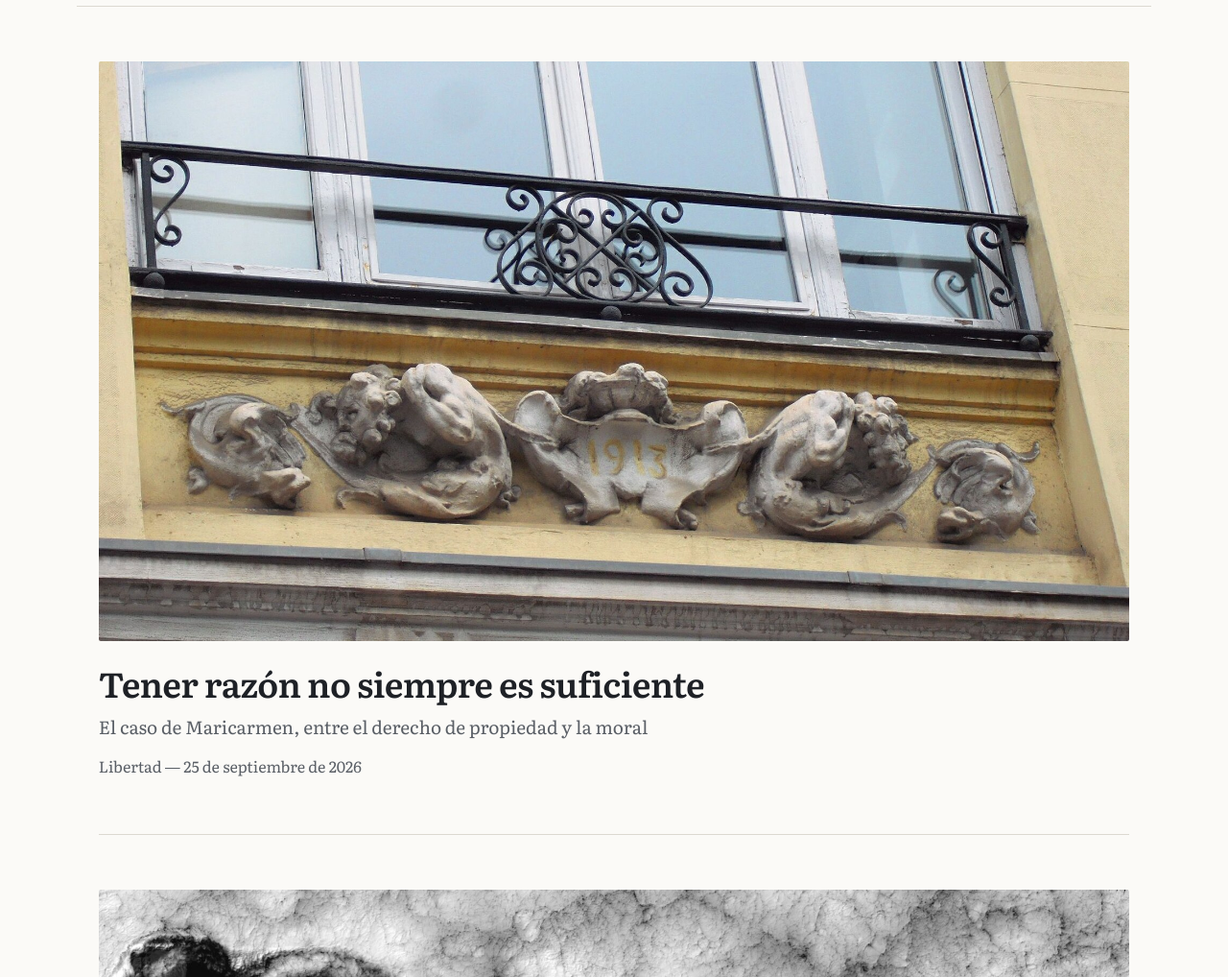
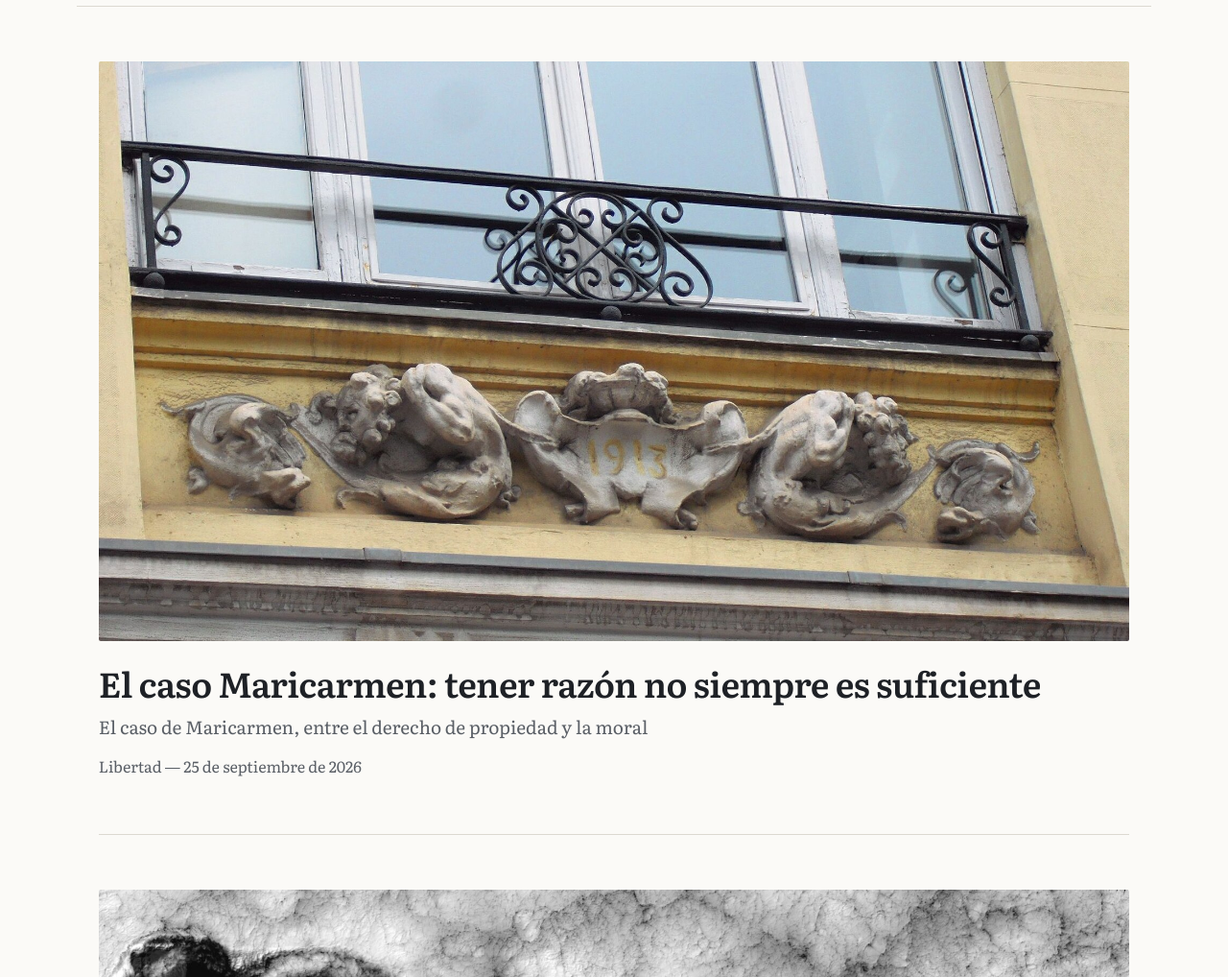
Before and after one commit to Orion8924/blog, an Astro site: page /blog/ in a window 1280 px wide. Shown: the part 82-1100 px from the top of the page at 96% size. Built offline with nearby package versions, Linux system fonts and the light colour scheme; Astro itself is replaced by a stand-in of ours.

Commit message:
Título: El caso Maricarmen

```diff
--- a/src/content/blog/es/tener-razon-no-siempre-es-suficiente.md
+++ b/src/content/blog/es/tener-razon-no-siempre-es-suficiente.md
@@ -1,5 +1,5 @@
 ---
-titulo: "Tener razón no siempre es suficiente"
+titulo: "El caso Maricarmen: tener razón no siempre es suficiente"
 resumen: "El caso de Maricarmen, entre el derecho de propiedad y la moral"
 fecha: 2026-09-25
 categoria: libertad
```
